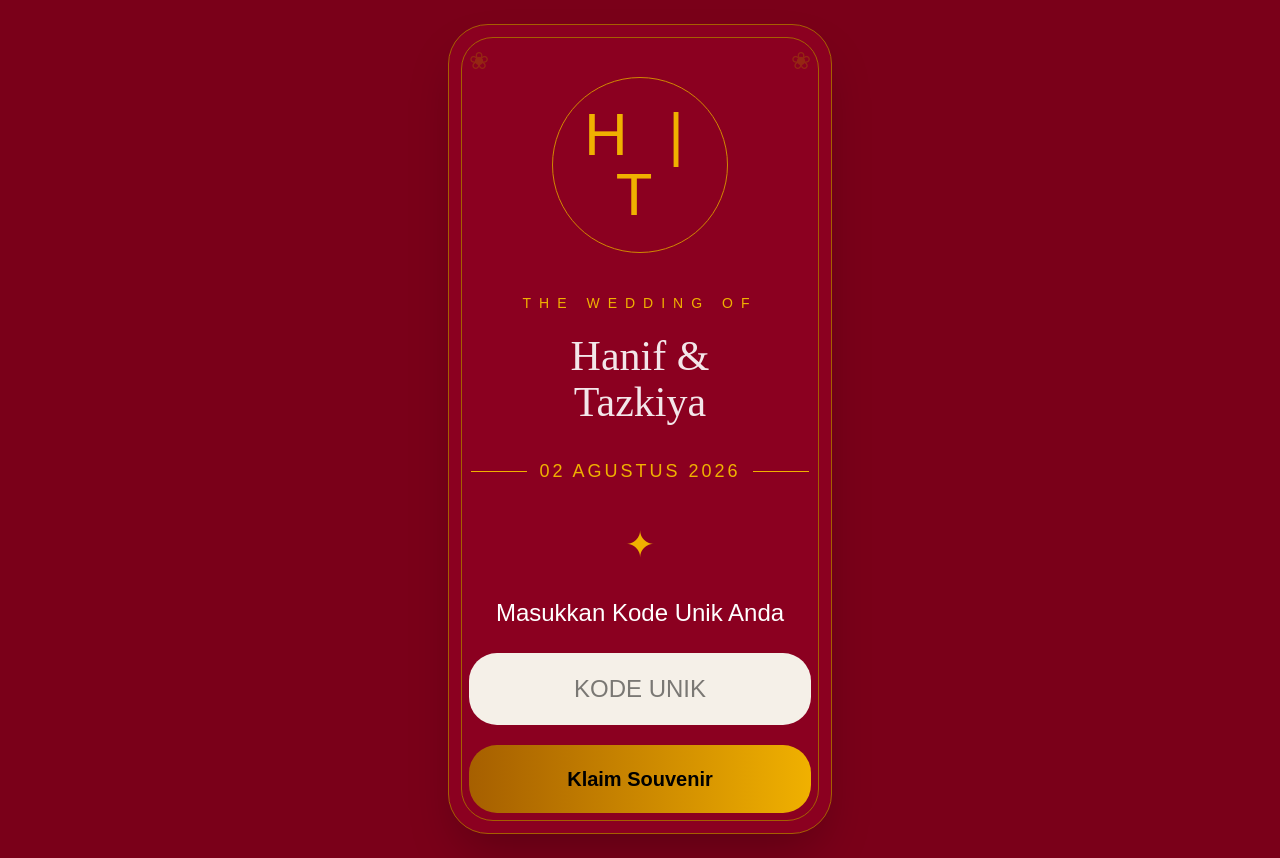
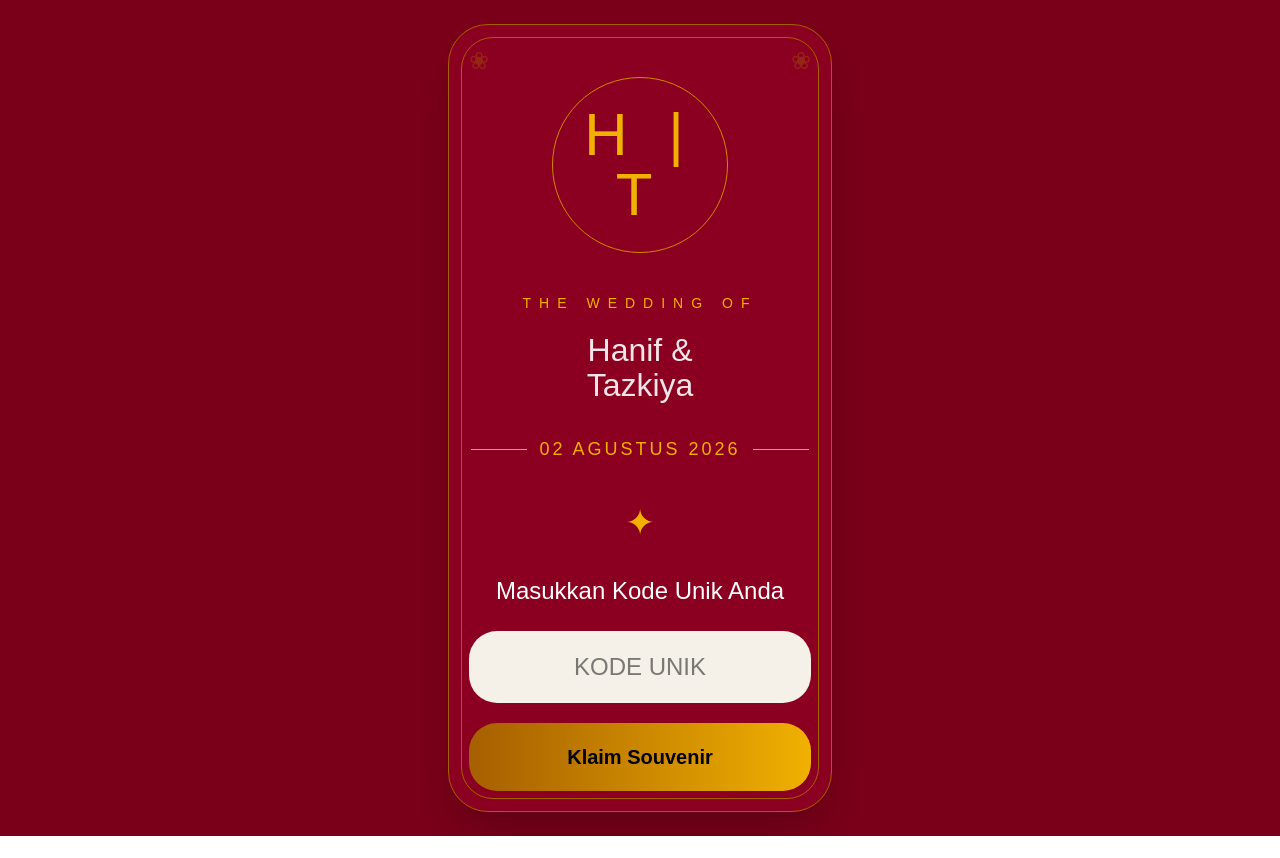
Before and after one commit to tazkiyanafsa-del/souvenir-haniftazkiya, a Next.js app: page / in a window 1280 px wide. After the commit the page ends 836 px from the top, so only its background shows below. Built offline with nearby package versions, Linux system fonts and the light colour scheme.

Commit message:
resize wedding title

```diff
--- a/app/page.tsx
+++ b/app/page.tsx
@@ -76,15 +76,12 @@ export default function Home() {
         </p>
 
         {/* NAMA */}
-        <h1
-          className="text-[28px] md:text-[42px] text-white leading-[1.1] mb-8 opacity-90"
-          style={{
-            fontFamily: "cursive",
-          }}
-        >
+        <h1 className="text-[20px] md:text-[32px] text-white leading-[1.1] mb-8 opacity-90">
+
           <div>Hanif &</div>
 
           <div>Tazkiya</div>
+
         </h1>
 
         {/* TANGGAL */}
```
